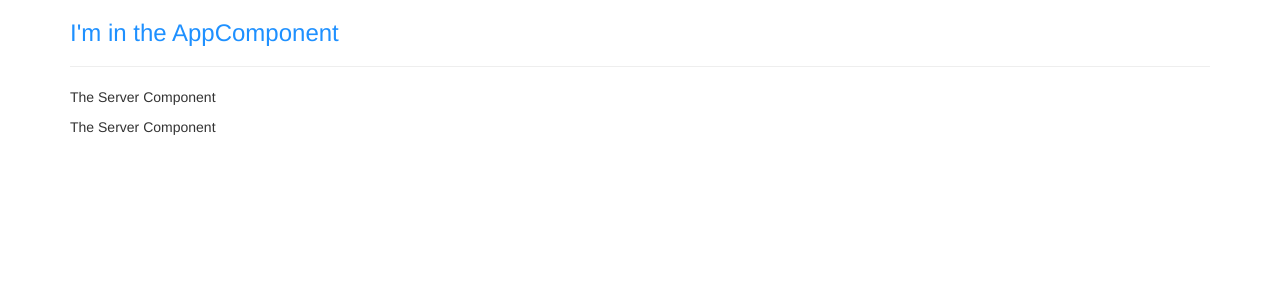
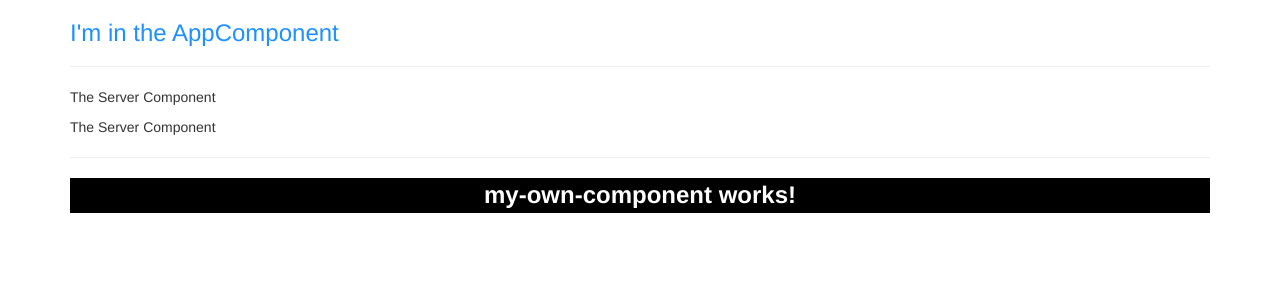
Before and after one commit to ArtemNikolaev/angular-the-complete-guide, an Angular app: page / in a window 1280 px wide. Shown: the top 300 px of the page. Built offline with nearby package versions, Linux system fonts and the light colour scheme.

Commit message:
Z1: Practicing Components

```diff
--- a/src/app/app.component.html
+++ b/src/app/app.component.html
@@ -6,6 +6,8 @@
 <!--            <app-servers></app-servers>-->
 <!--            <div app-servers></div>-->
             <div class="app-servers"></div>
+            <hr>
+            <app-my-own-component></app-my-own-component>
         </div>
     </div>
 </div>
--- a/src/app/app.module.ts
+++ b/src/app/app.module.ts
@@ -6,12 +6,14 @@ import { ServerComponent } from './server/server.component';
 import { FormsModule } from '@angular/forms';
 import { HttpClientModule } from '@angular/common/http';
 import { ServersComponent } from './servers/servers.component';
+import { MyOwnComponentComponent } from './my-own-component/my-own-component.component';
 
 @NgModule({
   declarations: [
     AppComponent,
     ServerComponent,
     ServersComponent,
+    MyOwnComponentComponent,
   ],
   imports: [
     BrowserModule,
--- /dev/null
+++ b/src/app/my-own-component/my-own-component.component.css
@@ -0,0 +1,7 @@
+p {
+    color: white;
+    background: black;
+    font-size: 24px;
+    font-weight: bold;
+    text-align: center;
+}
--- /dev/null
+++ b/src/app/my-own-component/my-own-component.component.html
@@ -0,0 +1 @@
+<p>my-own-component works!</p>
--- /dev/null
+++ b/src/app/my-own-component/my-own-component.component.ts
@@ -0,0 +1,15 @@
+import { Component, OnInit } from '@angular/core';
+
+@Component({
+  selector: 'app-my-own-component',
+  templateUrl: './my-own-component.component.html',
+  styleUrls: ['./my-own-component.component.css']
+})
+export class MyOwnComponentComponent implements OnInit {
+
+  constructor() { }
+
+  ngOnInit(): void {
+  }
+
+}
```
